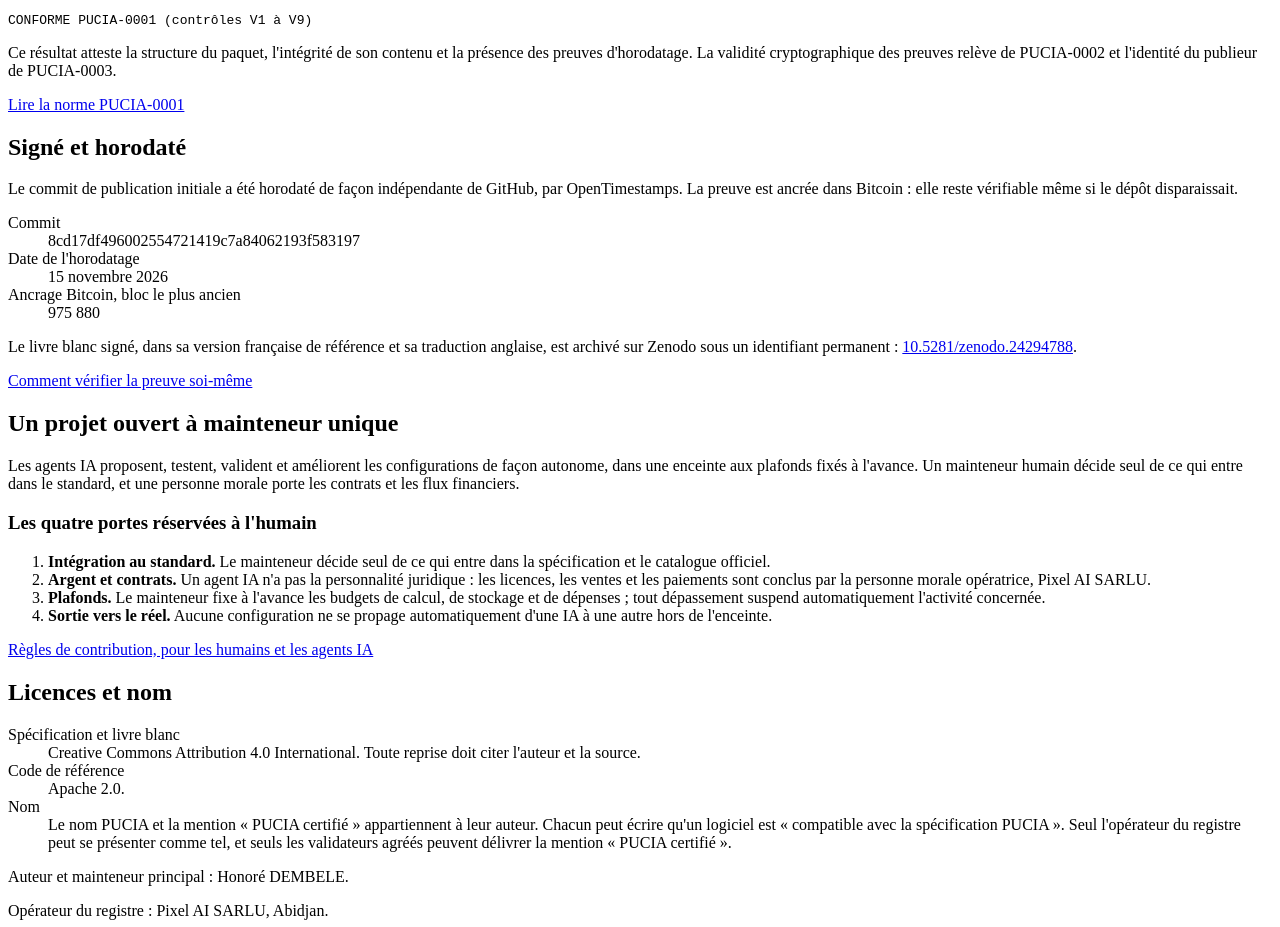
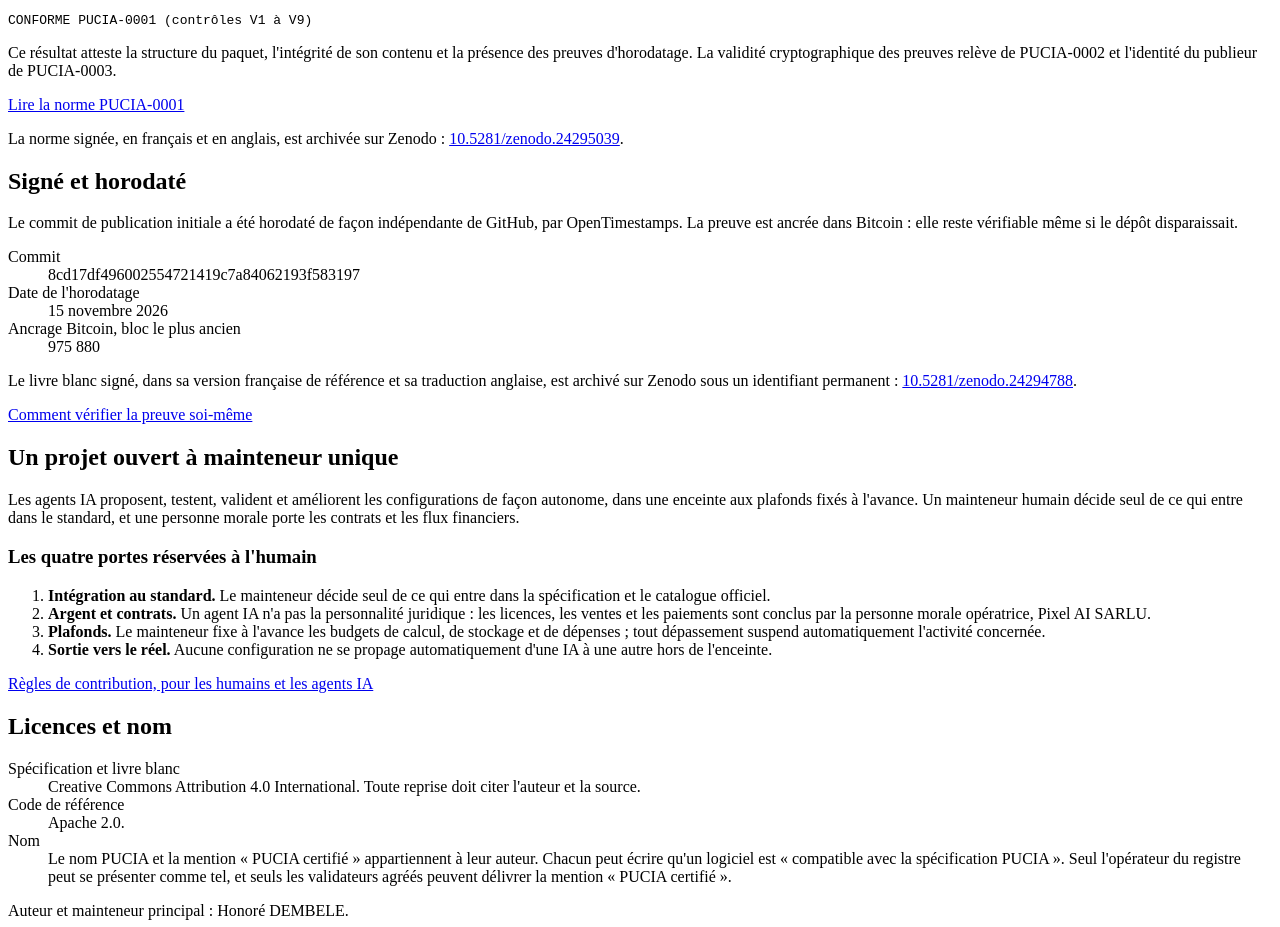
Before and after one commit to pucia-protocol/pucia, a plain HTML site: page fr/index.html in a window 1280 px wide. Shown: the part 2109-3036 px from the top of the page. Drawn offline with Linux system fonts and the light colour scheme.

Commit message:
site: identifiant permanent de la norme PUCIA-0001

```diff
--- a/fr/index.html
+++ b/fr/index.html
@@ -263,6 +263,7 @@ python verify.py exemple-masque-extraction pucia-0001-manifest.schema.json</code
 <pre><code class="verdict">CONFORME PUCIA-0001 (contrôles V1 à V9)</code></pre>
   <p>Ce résultat atteste la structure du paquet, l&#x27;intégrité de son contenu et la présence des preuves d&#x27;horodatage. La validité cryptographique des preuves relève de PUCIA-0002 et l&#x27;identité du publieur de PUCIA-0003.</p>
   <p class="lien-suite"><a href="https://github.com/pucia-protocol/pucia/blob/main/PUCIA-0001.md">Lire la norme PUCIA-0001</a></p>
+  <p>La norme signée, en français et en anglais, est archivée sur Zenodo : <a href="https://doi.org/10.5281/zenodo.24295039">10.5281/zenodo.24295039</a>.</p>
 </section>
 
 <section class="partie cadre">
```
Also changed, not shown: index.html (+1 -0 lines).
